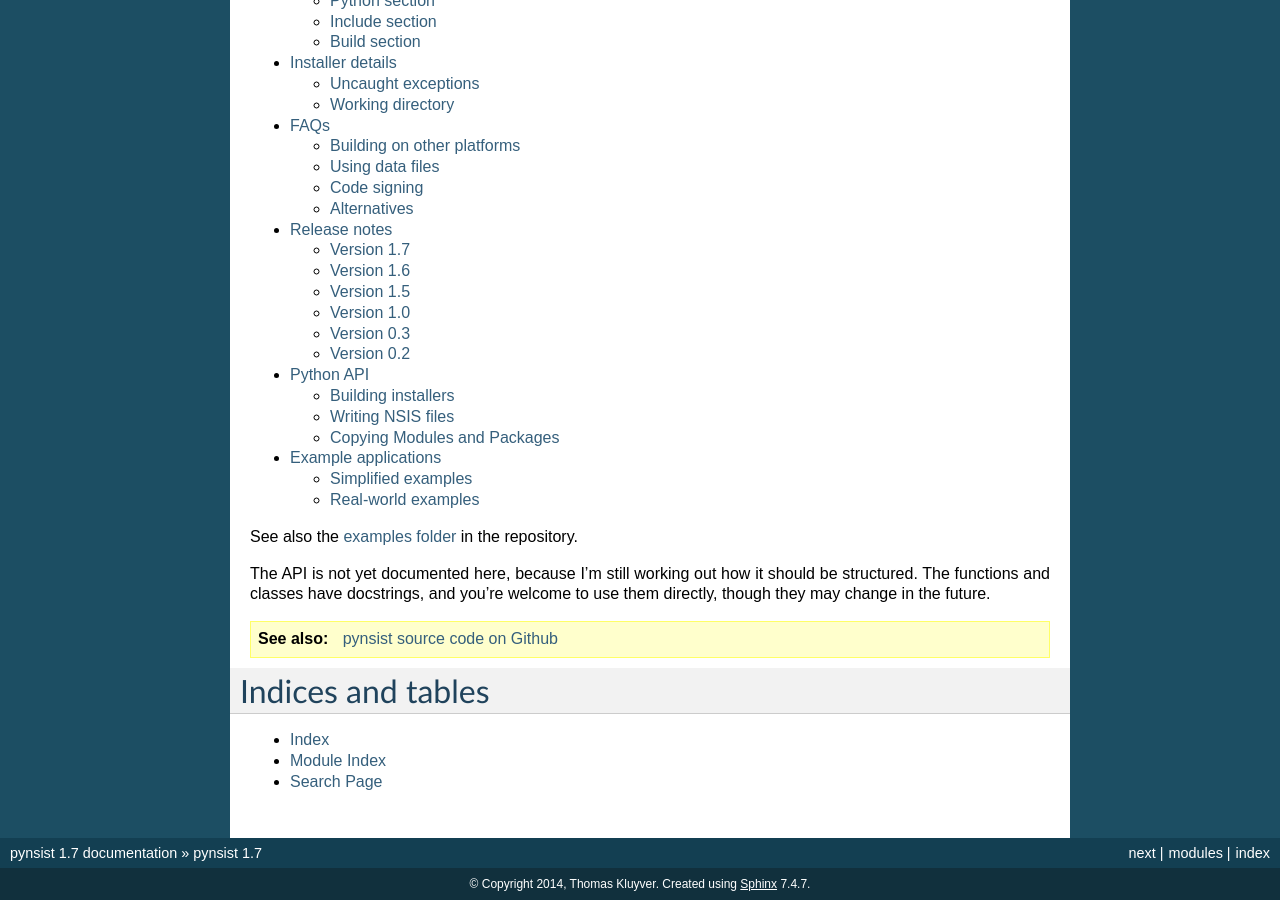
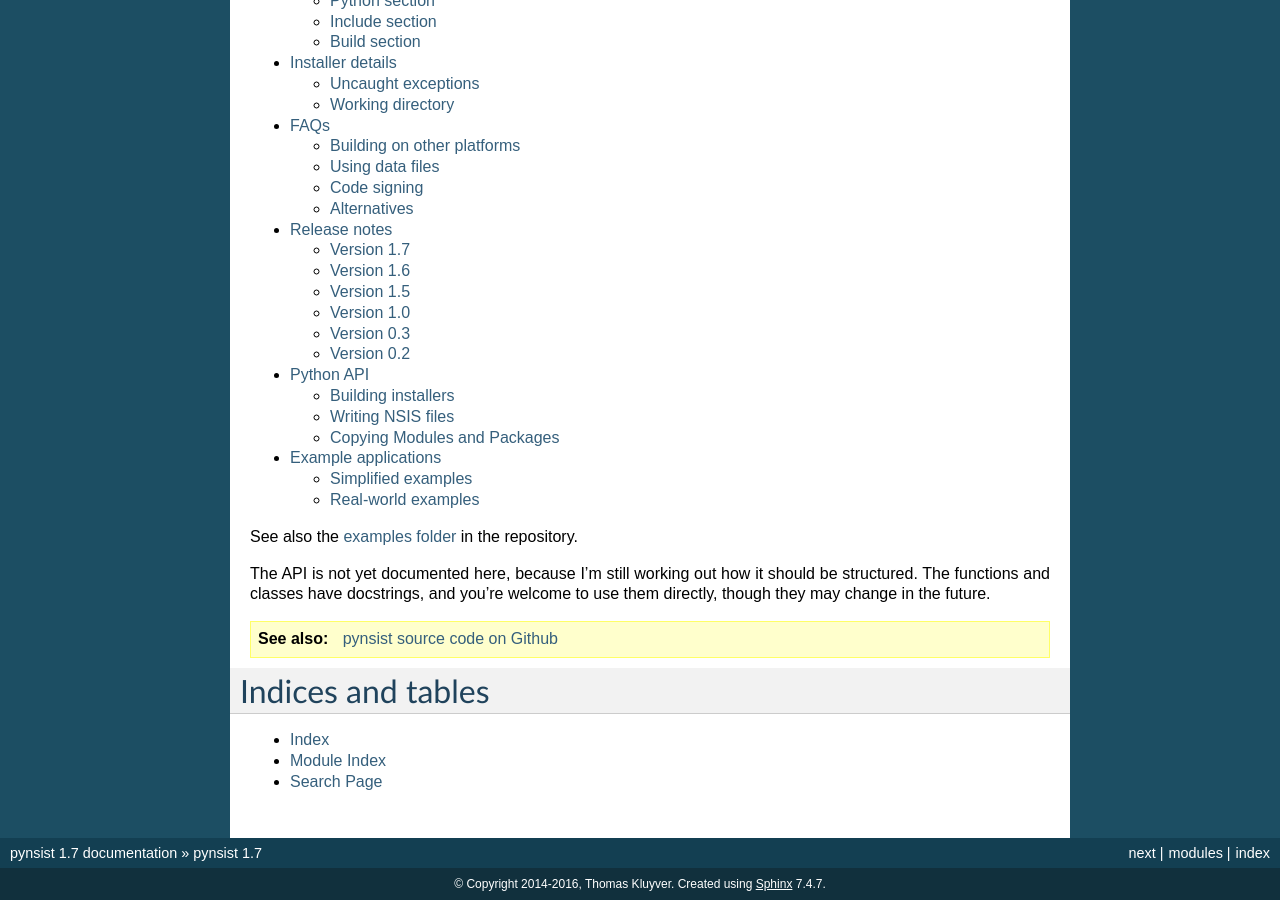
Before and after one commit to takluyver/pynsist, a Sphinx documentation site: the page built from doc/index.rst, in a window 1280 px wide and 900 px high, scrolled down 893 px. Built offline with Sphinx 7.4.7, drawn with Linux system fonts in a browser that asks for light colours.

Commit message:
update year.

```diff
--- a/doc/conf.py
+++ b/doc/conf.py
@@ -48,7 +48,7 @@ master_doc = 'index'
 
 # General information about the project.
 project = u'pynsist'
-copyright = u'2014, Thomas Kluyver'
+copyright = u'2014-2016, Thomas Kluyver'
 
 # The version info for the project you're documenting, acts as replacement for
 # |version| and |release|, also used in various other places throughout the
```
